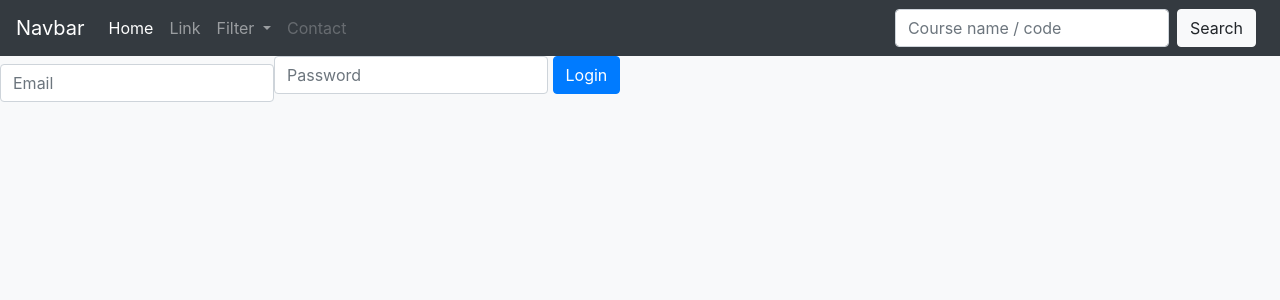
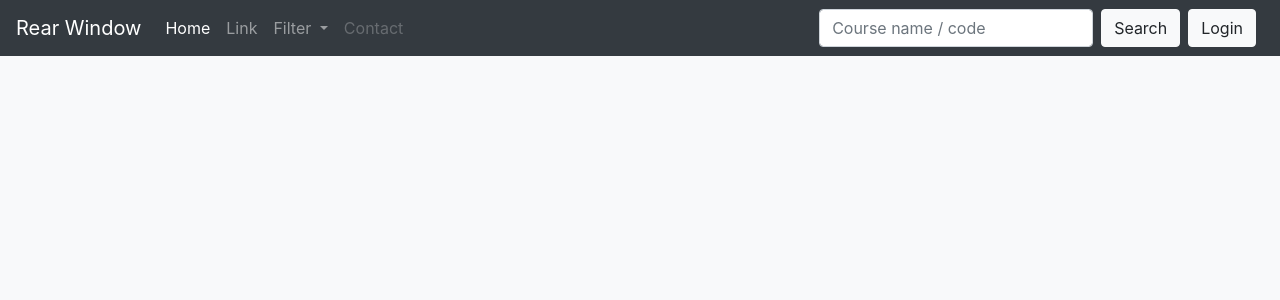
Before and after one commit to hectopascal/comp4920, a PHP site: page / in a window 1280 px wide. Shown: the top 300 px of the page. Run offline with PHP 8.4, Linux system fonts and the light colour scheme; some libraries are stand-ins or nearby versions.

Commit message:
login is now in modal

```diff
--- a/www/index.php
+++ b/www/index.php
@@ -17,7 +17,7 @@
 
     <body class="bg-light">
 	<nav class="navbar navbar-expand-lg navbar-dark bg-dark">
-  	<a class="navbar-brand" href="#">Navbar</a>
+  	<a class="navbar-brand" href="#">Rear Window</a>
   	<button class="navbar-toggler" type="button" data-toggle="collapse" data-target="#navbarSupportedContent" aria-controls="navbarSupportedContent" aria-expanded="false" aria-label="Toggle navigation">
     <span class="navbar-toggler-icon"></span>
   </button>
@@ -47,25 +47,41 @@
     </ul>
     <form id="searchForm" class="form-inline my-2 my-lg-0" method="post" accept-charset="utf-8">
 	<input id="searchField" name="searchfield" class="form-control mr-sm-2" type="text" placeholder="Course name / code">
-					<button type="submit" id="searchButton" class="btn btn-light my-2 my-sm-0 mr-2">Search</button>
+	<button type="submit" id="searchButton" class="btn btn-light my-2 my-sm-0 mr-2">Search</button>
+	<button type="Login" id="loginButton" class="btn btn-light my-2 my-sm-0 mr-2" data-toggle="modal" data-target="#loginModal">Login</button>
     </form>
+
+  <div class ="modal" id="loginModal" tabindex="-1" role="dialog" aria-labelledby="loginModalLabel" aria-hidden="true">
+    <div class="modal-dialog" role="document">
+	  <div class="modal-content">
+	    <div class="modal-header">
+		  <h5 class="modal-title" id="loginModalLabel">Login</h5>
+		  <button type="button" class="close" data-dismiss="modal" aria-label="Close">
+		    <span aria-hidden="true">&times;</span>
+		  </button>
+		</div>
+		<div class="modal-body">
+          <form class="form-inline" role="form">
+            <div class="form-group">
+              <input id="username" placeholder="Email" class="form-control mr-2" type="text">
+              <input id="password" placeholder="Password" class="form-control" minlength="6" type="password">
+            </div>
+          </form>
+		</div>
+		<div class="modal-footer">
+          <button type="button" class="btn btn-secondary" data-dismiss="modal">Close</button>
+		  <button type="button" class="btn btn-primary">Login</button>
+		</div>
+      </div>
+	</div>
+  </div>
 
   </div>
 </nav>
 
 <!--		<button data-placement="bottom" data-toggle="popover" data-title="" data-container="body" type="button" class="btn btn-light my-2 my-sm-0 mr-2" data-html="true" href="#" id="login">Login</button> -->
-  	<div id="popover-content" class="hide">
-    <form class="form-inline" role="form">
-      <div class="form-group">
-        <input id="username" placeholder="Email" class="form-control" type="text">
-		<p>
-        <input id="password" placeholder="Password" class="form-control" minlength="6" type="password">
-        <button type="submit" class="btn btn-primary" id="loginButton">Login</button>
-      </div>
-    </form>
-  </div>
-		<main id="main_body" role="main" class="container">
-        </main>
-	</body>
+
+	<main id="main_body" role="main" class="container"></main>
+</body>
 
 </html>
```
